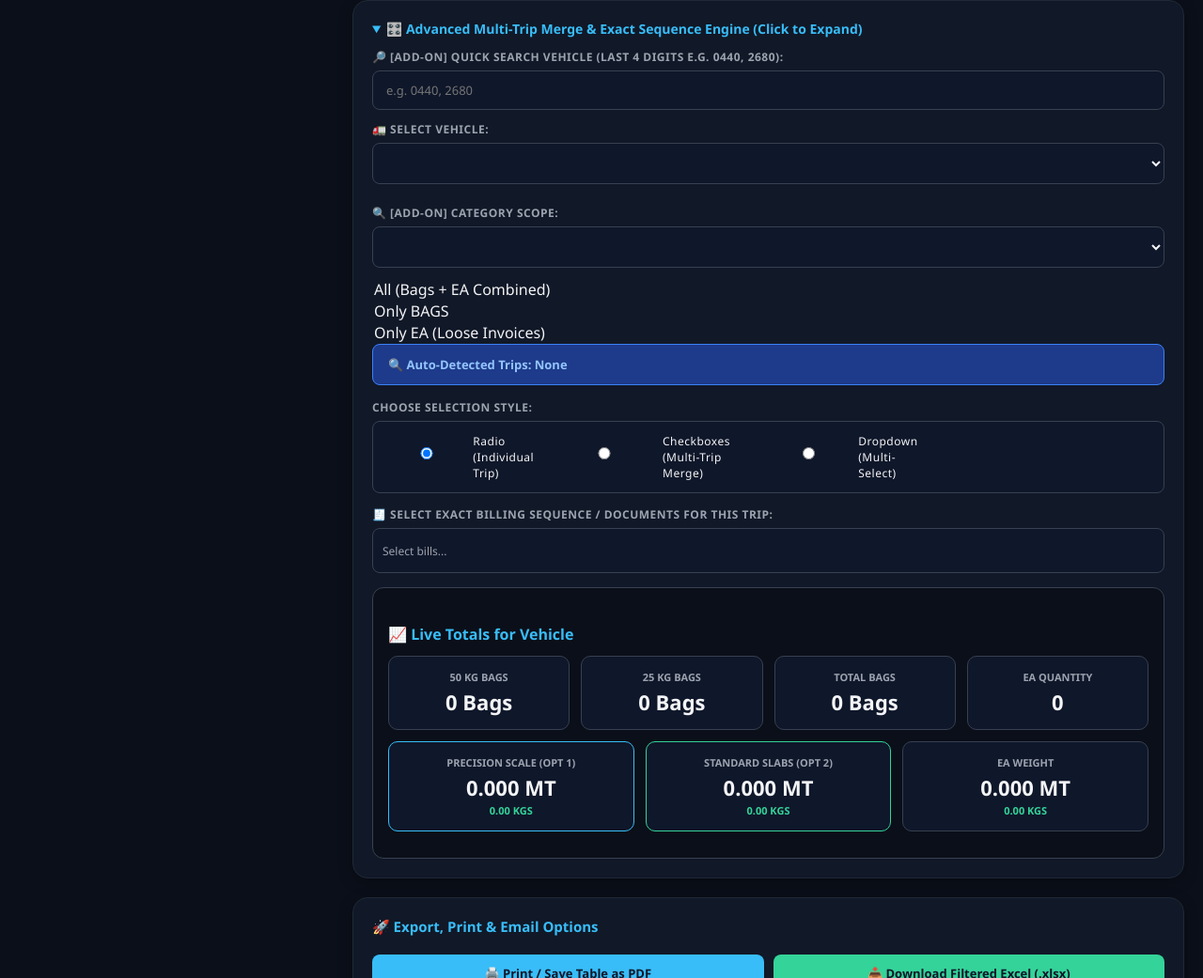
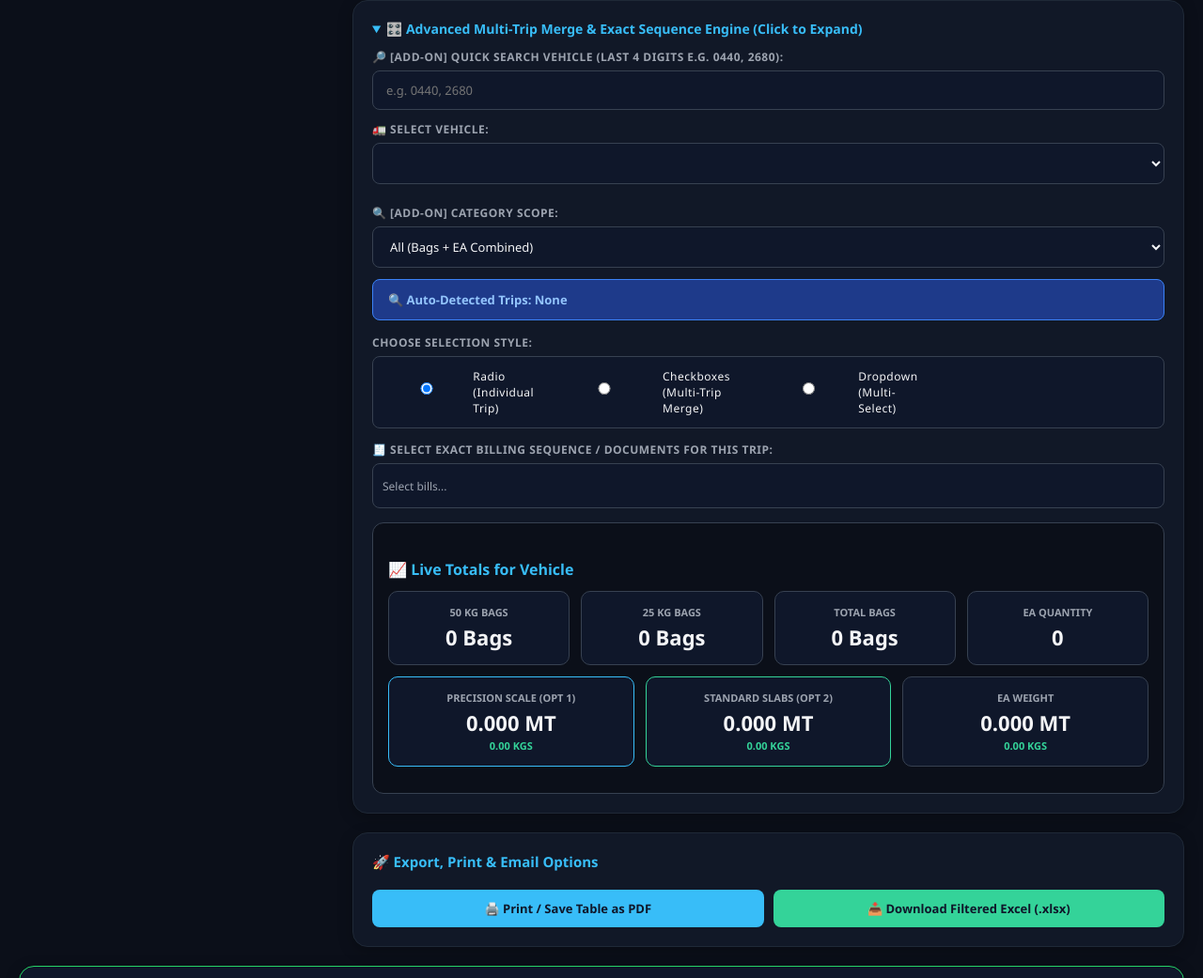
Before and after one commit to aasthasarvan-ui/Sap_weight_calculator, a plain HTML site: page index.html in a window 1280 px wide. Shown: the part 1016-2057 px from the top of the page at 94% size. Drawn offline with Linux system fonts and the light colour scheme; no server answers.

Commit message:
Update index.html

```diff
--- a/index.html
+++ b/index.html
@@ -260,7 +260,6 @@
 
             <!-- 🔽 YAHAN CATEGORY SCOPE DROPDOWN ADD KIYA GAYA HAI 🔽 -->
             <label style="margin-top: 10px;">🔍 [Add-on] Category Scope:</label>
-                <select id="addonCalcModeScope" onchange="addonCalculate()">
             <select id="addonCalcModeScope" onchange="addonProcessTrips(); addonCalculate();">
                 <option value="all">All (Bags + EA Combined)</option>
                 <option value="bags">Only BAGS</option>
@@ -287,6 +286,7 @@
             <span id="addonBillPlaceholder" style="color: var(--subtext-color); font-size: 12px;">Select bills...</span>
             <div class="pill-dropdown-content" id="addonBillDropdown"></div>
         </div>
+
         <!-- ADD-ON LIVE METRICS -->
         <div id="addonMetricsOutput" style="margin-top: 15px; background: #0b0f19; padding: 16px; border-radius: 12px; border: 1px solid var(--border-color);">
             <h4 id="addonLiveTotalsTitle" style="color: var(--accent-color); margin-bottom: 10px; font-size: 16px;">📈 Live Totals for Vehicle</h4>
@@ -316,7 +316,6 @@
         </div>
     </details>
 </div>
-
             <!-- 3. EXPORT, PRINT & EMAIL OPTIONS -->
             <div class="card">
                 <h4 style="color: var(--accent-color); margin-top: 0; font-size: 15px;">🚀 Export, Print & Email Options</h4>
```
Lines whose indentation alone changed are shown as unchanged.
